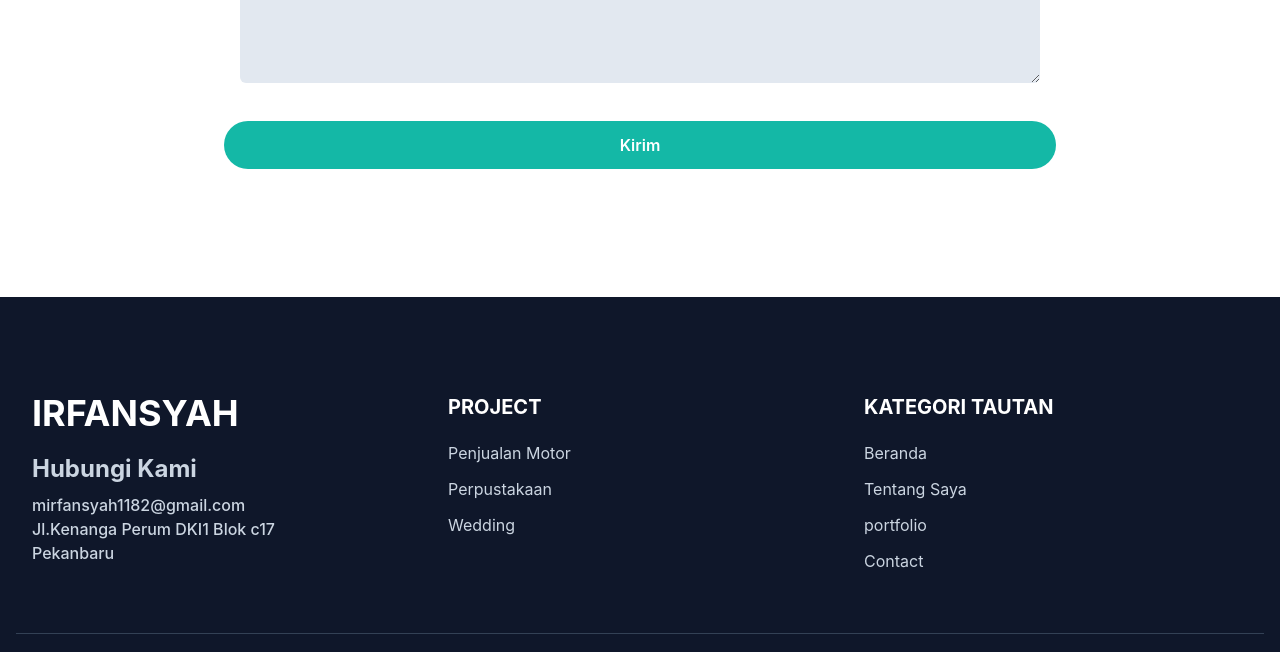
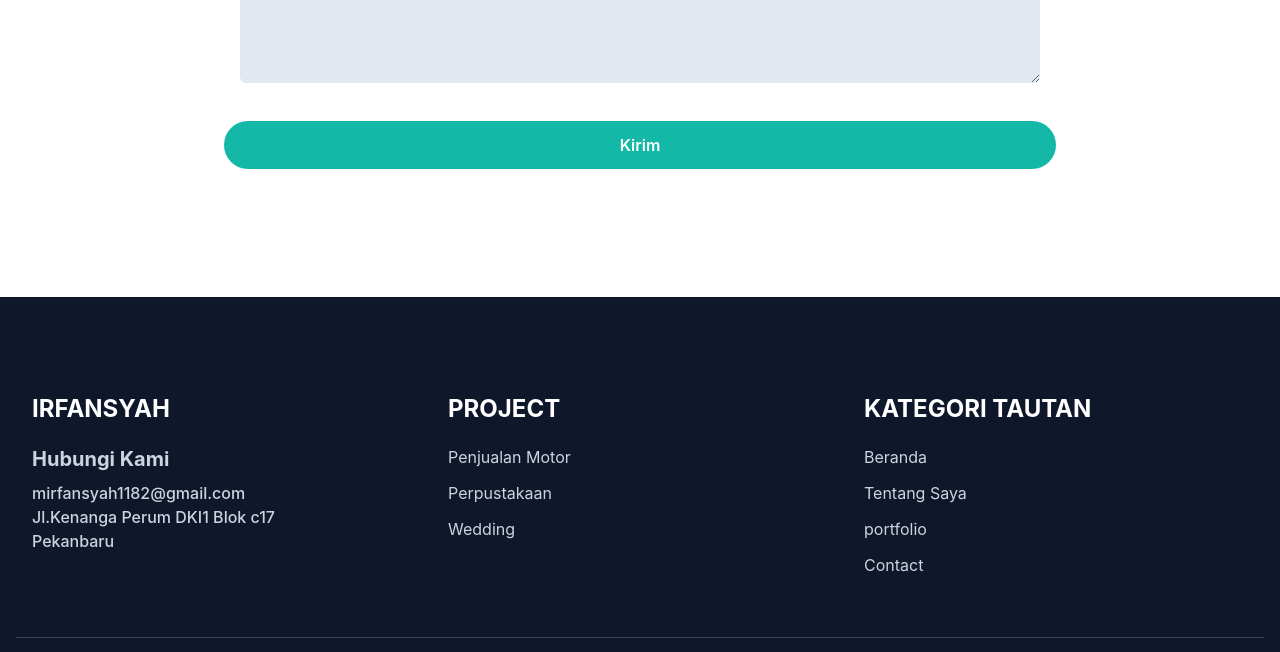
Before and after one commit to Irfan123fw/Irfansyah, a website: page index.html in a window 1280 px wide. Shown: the part 2817-3469 px from the top of the page. Drawn offline with Linux system fonts and the light colour scheme.

Commit message:
Update index.html

```diff
--- a/index.html
+++ b/index.html
@@ -287,14 +287,14 @@ flex items-center z-10">
 <div class="container">
     <div class="flex flex-wrap">
         <div class="w-full px-4 mb-12 text-slate-300 font-medium md:w-1/3">
-            <h2 class="font-bold text-4xl uppercase text-white mb-5">Irfansyah</h2>
-            <h3 class="font-bold text-2xl mb-2">Hubungi Kami</h3>
+            <h2 class="font-bold text-2xl uppercase text-white mb-5">Irfansyah</h2>
+            <h3 class="font-bold text-xl mb-2">Hubungi Kami</h3>
             <p>mirfansyah1182@gmail.com</p>
             <p>Jl.Kenanga Perum DKI1 Blok c17</p>
             <p>Pekanbaru</p>
         </div>
      <div class="w-full px-4 mb-12 md:w-1/3">
-        <h3 class="font-bold uppercase text-xl text-white mb-5"> Project </h3>
+        <h3 class="font-bold uppercase text-2xl text-white mb-5"> Project </h3>
         <ul class="text-slate-300">
             <li>
                 <a href="#portfolio" class="inline-block text-base hover:text-primary mb-3">Penjualan Motor</a>
@@ -308,7 +308,7 @@ flex items-center z-10">
         </ul>
     </div>
     <div class="w-full px-4 mb-12 md:w-1/3">
-        <h3 class="font-bold uppercase text-xl text-white mb-5">Kategori Tautan</h3>
+        <h3 class="font-bold uppercase text-2xl text-white mb-5">Kategori Tautan</h3>
         <ul class="text-slate-300">
             <li>
                 <a href="#hero" class="inline-block text-base hover:text-primary mb-3">Beranda</a>
```
